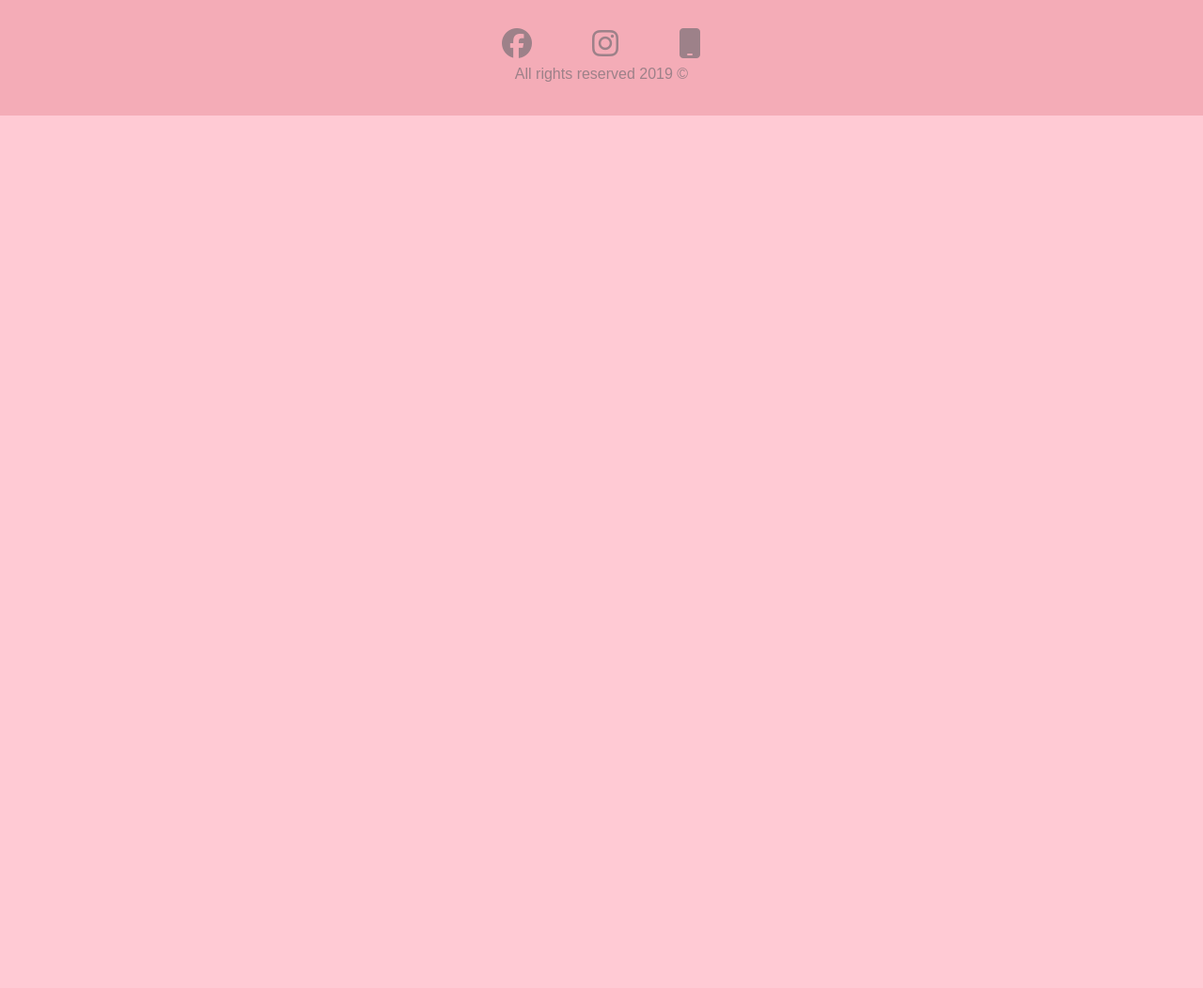
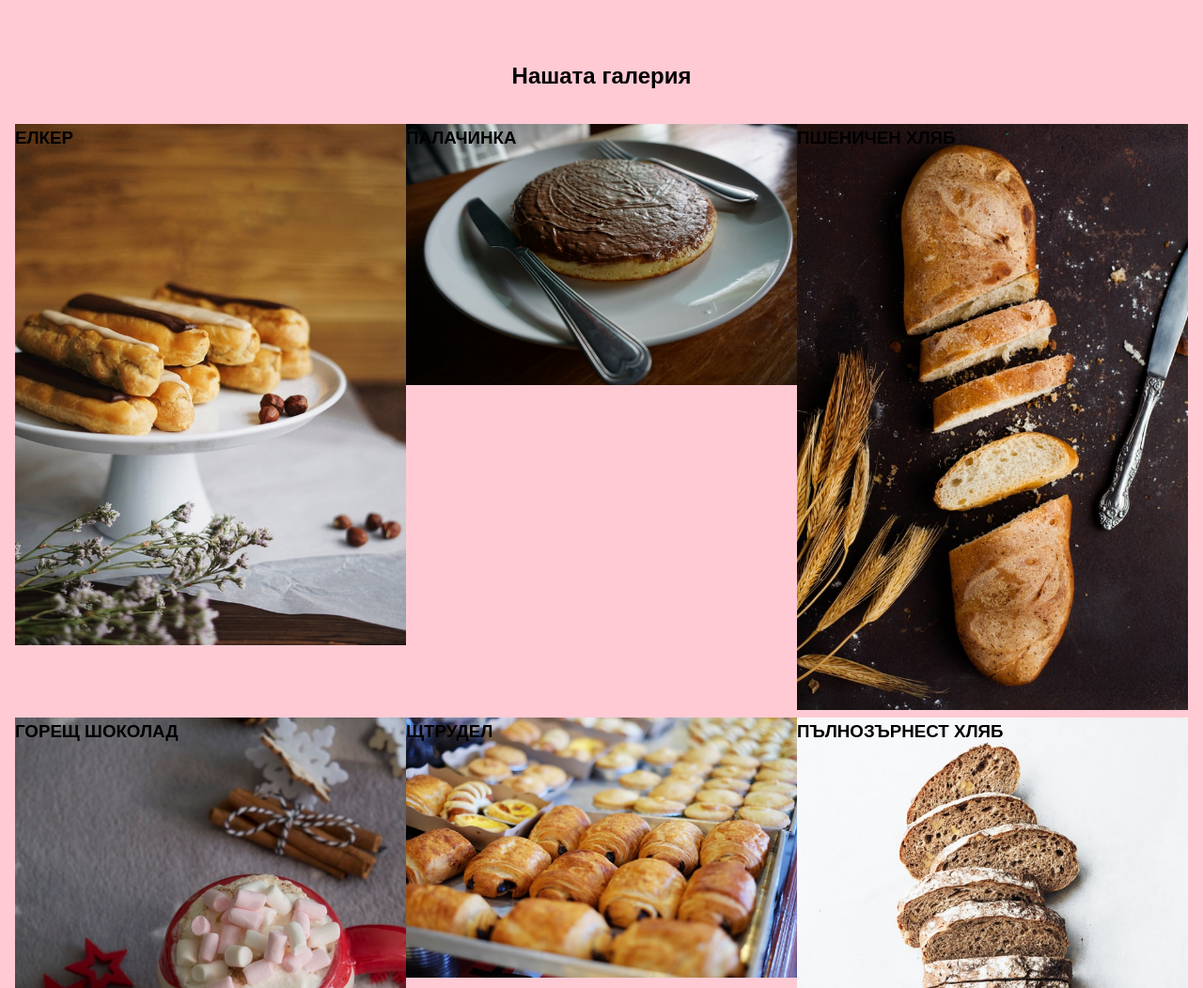
Before and after one commit to vekr0w/SU-CSS-Advanced-final-project, a website: page docs/gallery.html in a window 1280 px wide. Shown: the part 162-1214 px from the top of the page at 94% size. Before the commit the page ends 800 px from the top, so only its background shows below. Drawn offline with Linux system fonts and the light colour scheme.

Commit message:
Images added to gallery

```diff
--- a/docs/gallery.html
+++ b/docs/gallery.html
@@ -27,7 +27,89 @@
           </nav>
         </div>
       </header>
-      <!-- inner-a content -->
+      <!-- Gallery content -->
+
+      <section id="gallery">
+        <div class="container">
+          <header class="gallery-header py-2">
+            <h1>Нашата галерия</h1>
+          </header>
+          <div class="items">
+            <div class="item">
+              <div class="item-image">
+                <img src="images/gallery-pastry-eclair.jpg" alt="gallery" />
+              </div>
+              <div class="item-text">
+                <h3 class="text-appearing">Елкер</h3>
+              </div>
+            </div>
+            <div class="item">
+              <div class="item-image">
+                <img src="images/gallery-pastry-pancake.jpg" alt="gallery" />
+              </div>
+              <div class="item-text">
+                <h3 class="text-appearing">Палачинка</h3>
+              </div>
+            </div>
+            <div class="item">
+              <div class="item-image">
+                <img src="images/gallery-bread-wheat.jpg" alt="gallery" />
+              </div>
+              <div class="item-text">
+                <h3 class="text-appearing">Пшеничен Хляб</h3>
+              </div>
+            </div>
+            <div class="item">
+              <div class="item-image">
+                <img src="images/gallery-drink-chocolate.jpg" alt="gallery" />
+              </div>
+              <div class="item-text">
+                <h3 class="text-appearing">Горещ шоколад</h3>
+              </div>
+            </div>
+            <div class="item">
+              <div class="item-image">
+                <img src="images/gallery-pastry-strudel.jpg" alt="gallery" />
+              </div>
+              <div class="item-text">
+                <h3 class="text-appearing">Щтрудел</h3>
+              </div>
+            </div>
+            <div class="item">
+              <div class="item-image">
+                <img src="images/gallery-bread-wholegrain.jpg" alt="gallery" />
+              </div>
+              <div class="item-text">
+                <h3 class="text-appearing">Пълнозърнест Хляб</h3>
+              </div>
+            </div>
+            <div class="item">
+              <div class="item-image">
+                <img src="images/gallery-drink-espresso.jpg" alt="gallery" />
+              </div>
+              <div class="item-text">
+                <h3 class="text-appearing">Еспресо</h3>
+              </div>
+            </div>
+            <div class="item">
+              <div class="item-image">
+                <img src="images/gallery-drink-latte.jpg" alt="gallery" />
+              </div>
+              <div class="item-text">
+                <h3 class="text-appearing">Лате</h3>
+              </div>
+            </div>
+            <div class="item">
+              <div class="item-image">
+                <img src="images/gallery-pastry-waffle.jpg" alt="gallery" />
+              </div>
+              <div class="item-text">
+                <h3 class="text-appearing">Гофрети</h3>
+              </div>
+            </div>
+          </div>
+        </div>
+      </section>
 
       <!-- footer -->
       <footer id="footer">
--- a/scss/main.scss
+++ b/scss/main.scss
@@ -158,7 +158,7 @@ img {
     text-align: center;
   }
 
-  // image
+  // recepie image
   .img-rcp-container {
     flex: 1;
     display: flex;
@@ -196,15 +196,40 @@ img {
     display: flex;
     flex-direction: column;
 
-
     .subscribe-form {
       ul {
         display: flex;
         flex-direction: column;
-        li{
+        li {
           margin: 0.5rem;
         }
       }
+    }
+  }
+}
+
+//gallery
+
+#gallery {
+  .gallery-header {
+    text-align: center;
+  }
+
+  .items {
+    display: grid;
+    grid-template-columns: repeat(3, 1fr);
+  }
+
+  .item{
+    position: relative;
+
+
+
+    .item-text{
+      position: absolute;
+      top: 0;
+      left: 0;
+
     }
   }
 }
```
Also changed, not shown: docs/recepies.html (+1 -2 lines), docs/css/main.css, docs/images/gallery-bread-wheat.jpg (added), docs/images/gallery-bread-wholegrain.jpg (added), docs/images/gallery-drink-chocolate.jpg (added), docs/images/gallery-drink-espresso.jpg (added), docs/images/gallery-drink-latte.jpg (added), docs/images/gallery-pastry-eclair.jpg (added), docs/images/gallery-pastry-pancake.jpg (added), docs/images/gallery-pastry-strudel.jpg (added), docs/images/gallery-pastry-waffle.jpg (added), scss/_config.scss (line endings or trailing spaces).
